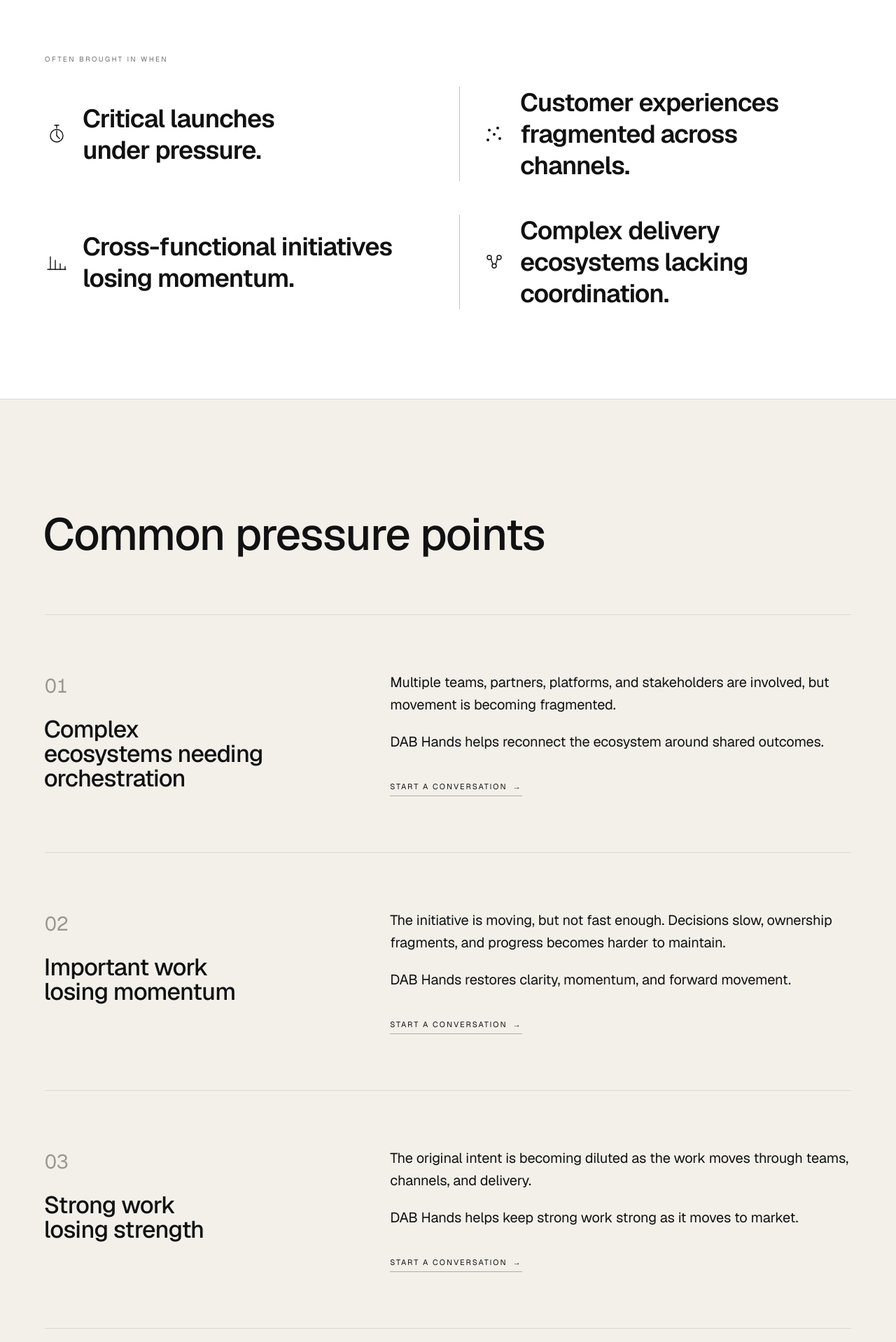
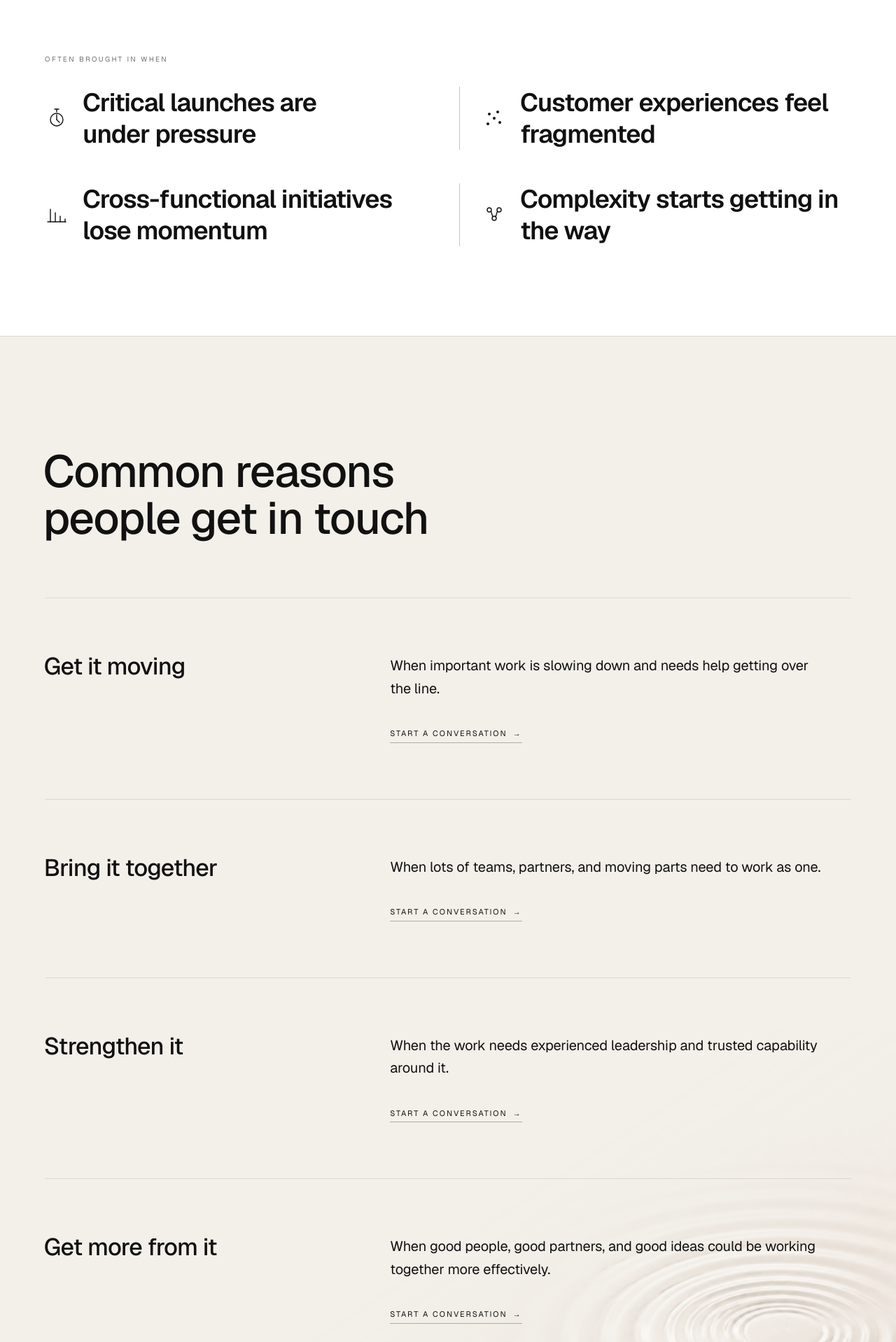
Before and after one commit to darrenbrett-lang/dabhands.delivery, a Next.js app: page /where-we-step-in in a window 1280 px wide. Shown: the part 640-2558 px from the top of the page at 70% size. Built offline with nearby package versions, Linux system fonts and the light colour scheme.

Commit message:
Run new surface copy through Where we step in page

```diff
--- a/pages/where-we-step-in.tsx
+++ b/pages/where-we-step-in.tsx
@@ -1,4 +1,3 @@
-import { Fragment } from 'react';
 import { motion } from 'framer-motion';
 import { Layout } from '@/components/Layout';
 import { FadeUp } from '@/components/FadeUp';
@@ -12,7 +11,7 @@ import { mailto } from '@/lib/mailto';
 
 const builtForItems = [
   {
-    label: 'Critical launches under pressure.',
+    label: 'Critical launches are under pressure',
     icon: (
       <svg width="34" height="34" viewBox="0 0 34 34" fill="none" stroke="currentColor" strokeWidth="1.4" strokeLinecap="round" strokeLinejoin="round">
         <circle cx="17" cy="19" r="9" />
@@ -24,7 +23,7 @@ const builtForItems = [
     ),
   },
   {
-    label: 'Customer experiences fragmented across channels.',
+    label: 'Customer experiences feel fragmented',
     icon: (
       <svg width="34" height="34" viewBox="0 0 34 34" fill="none">
         <circle cx="10" cy="11" r="2" fill="currentColor" />
@@ -36,7 +35,7 @@ const builtForItems = [
     ),
   },
   {
-    label: 'Cross-functional initiatives losing momentum.',
+    label: 'Cross-functional initiatives lose momentum',
     icon: (
       <svg width="34" height="34" viewBox="0 0 34 34" fill="none" stroke="currentColor" strokeWidth="1.4" strokeLinecap="round" strokeLinejoin="round">
         <line x1="4" y1="27" x2="30" y2="27" />
@@ -48,7 +47,7 @@ const builtForItems = [
     ),
   },
   {
-    label: 'Complex delivery ecosystems lacking coordination.',
+    label: 'Complexity starts getting in the way',
     icon: (
       <svg width="34" height="34" viewBox="0 0 34 34" fill="none" stroke="currentColor" strokeWidth="1.4" strokeLinecap="round" strokeLinejoin="round">
         <circle cx="10" cy="10" r="3" />
@@ -91,50 +90,24 @@ const cccItems = [
   },
 ];
 
-const interventions: Array<{ title: string; lead: string; outro: string }> = [
+const reasons: Array<{ label: string; body: string }> = [
   {
-    title: 'Complex ecosystems needing orchestration',
-    lead: 'Multiple teams, partners, platforms, and stakeholders are involved, but movement is becoming fragmented.',
-    outro: 'DAB Hands helps reconnect the ecosystem around shared outcomes.',
+    label: 'Get it moving',
+    body: 'When important work is slowing down and needs help getting over the line.',
   },
   {
-    title: 'Important work losing momentum',
-    lead: 'The initiative is moving, but not fast enough. Decisions slow, ownership fragments, and progress becomes harder to maintain.',
-    outro: 'DAB Hands restores clarity, momentum, and forward movement.',
+    label: 'Bring it together',
+    body: 'When lots of teams, partners, and moving parts need to work as one.',
   },
   {
-    title: 'Strong work losing strength',
-    lead: 'The original intent is becoming diluted as the work moves through teams, channels, and delivery.',
-    outro: 'DAB Hands helps keep strong work strong as it moves to market.',
+    label: 'Strengthen it',
+    body: 'When the work needs experienced leadership and trusted capability around it.',
   },
   {
-    title: 'The initiative needs experienced leadership',
-    lead: 'The work has become too important to leave to chance.',
-    outro: 'DAB Hands brings experienced leadership around the initiative where and when it is needed.',
-  },
-  {
-    title: 'Operational drag slowing progress',
-    lead: 'The work is being slowed by friction, unclear ownership, and delivery complexity.',
-    outro: 'DAB Hands reduces drag and helps the work move properly again.',
-  },
-  {
-    title: 'Existing investment underperforming',
-    lead: 'The business already has strong people, platforms, and ideas.\nThe challenge is helping them move together more effectively.',
-    outro: 'DAB Hands helps unlock more value from what already exists.',
+    label: 'Get more from it',
+    body: 'When good people, good partners, and good ideas could be working together more effectively.',
   },
 ];
-
-// Render soft-break lines inside a single <p>
-const SoftLines = ({ text }: { text: string }) => (
-  <>
-    {text.split('\n').map((line, i, arr) => (
-      <Fragment key={i}>
-        {line}
-        {i < arr.length - 1 && <br />}
-      </Fragment>
-    ))}
-  </>
-);
 
 export default function WhereWeStepIn() {
   return (
@@ -221,14 +194,14 @@ export default function WhereWeStepIn() {
           <div className="relative z-10 max-w-screen-xl mx-auto px-6 md:px-10 lg:px-16">
             <FadeUp>
               <h2 className="text-[36px] md:text-[52px] lg:text-[64px] font-medium leading-[1.02] tracking-[-0.03em] max-w-[18ch] mb-16 md:mb-20">
-                Common pressure points
+                Common reasons people get in touch
               </h2>
             </FadeUp>
 
             <ol className="list-none p-0 m-0">
-              {interventions.map((item, i) => (
+              {reasons.map((item, i) => (
                 <motion.li
-                  key={i}
+                  key={item.label}
                   initial={{ opacity: 0, y: 10 }}
                   whileInView={{ opacity: 1, y: 0 }}
                   viewport={{ once: true, margin: '-40px' }}
@@ -237,22 +210,16 @@ export default function WhereWeStepIn() {
                 >
                   <div className="grid md:grid-cols-12 gap-4 md:gap-6 lg:gap-8">
                     <div className="md:col-span-4">
-                      <p className="font-mono text-[24px] md:text-[28px] text-dab-charcoal/40 tabular-nums mb-4 md:mb-6">
-                        {String(i + 1).padStart(2, '0')}
-                      </p>
                       <h3 className="text-2xl md:text-3xl lg:text-[34px] font-semibold tracking-[-0.022em] leading-tight max-w-[14ch]">
-                        {item.title}
+                        {item.label}
                       </h3>
                     </div>
                     <div className="md:col-span-7 md:col-start-6">
-                      <div className="space-y-5 text-xl text-dab-charcoal leading-relaxed max-w-[52ch]">
-                        <p>
-                          <SoftLines text={item.lead} />
-                        </p>
-                        <p>{item.outro}</p>
-                      </div>
+                      <p className="text-xl text-dab-charcoal leading-relaxed max-w-[52ch]">
+                        {item.body}
+                      </p>
                       <a
-                        href={mailto({ subject: item.title })}
+                        href={mailto({ subject: item.label })}
                         className="group inline-flex items-center gap-2 mt-8 md:mt-10 font-mono text-[11px] tracking-[0.18em] uppercase text-dab-charcoal border-b border-dab-charcoal/30 hover:border-dab-charcoal pb-1 transition-colors"
                       >
                         Start a conversation
@@ -272,8 +239,8 @@ export default function WhereWeStepIn() {
             <p className="font-mono text-[10px] tracking-[0.24em] uppercase text-dab-charcoal/60 mb-6 md:mb-8">
               The outcome
             </p>
-            <h2 className="text-[36px] md:text-[52px] lg:text-[64px] font-medium leading-[1.02] tracking-[-0.03em] max-w-[18ch] mb-14 md:mb-20">
-              When important work moves together more effectively
+            <h2 className="text-[36px] md:text-[52px] lg:text-[64px] font-medium leading-[1.02] tracking-[-0.03em] max-w-[20ch] mb-14 md:mb-20">
+              When important work moves together more effectively, you get:
             </h2>
             <ul className="grid grid-cols-1 md:grid-cols-12 gap-y-10 md:gap-y-0 md:gap-x-6 lg:gap-x-8 list-none p-0 m-0">
               {cccItems.map((item, i) => (
@@ -313,7 +280,7 @@ export default function WhereWeStepIn() {
           <div className="relative z-10 max-w-screen-xl mx-auto px-6 md:px-10 lg:px-16">
             <FadeUp>
               <p className="font-mono text-[10px] tracking-[0.24em] uppercase text-dab-cream/55 mb-10 md:mb-14">
-                Why expert delivery matters
+                Why experienced delivery matters
               </p>
             </FadeUp>
             <FadeUp delay={0.08}>
@@ -325,7 +292,7 @@ export default function WhereWeStepIn() {
                   Human systems are not.
                 </span>
                 <span className="block mb-4 md:mb-5">
-                  Most businesses do not lose on <HandUnderline delay={1.2} variant={3}>ambition</HandUnderline>.
+                  Most organisations do not lose on <HandUnderline delay={1.2} variant={3}>ambition</HandUnderline>.
                 </span>
                 <span className="block">
                   They lose through <HandUnderline delay={1.4} variant={2}>execution</HandUnderline>.
@@ -387,11 +354,6 @@ export default function WhereWeStepIn() {
                 Backed by 20+ years helping strong work stay strong as it moves to market.
               </p>
             </FadeUp>
-            <FadeUp delay={0.12}>
-              <p className="mt-8 md:mt-10 text-xl md:text-2xl text-dab-charcoal/75 leading-relaxed max-w-[34ch] mx-auto">
-                We help organisations get stronger digital work out into the world.
-              </p>
-            </FadeUp>
             <FadeUp delay={0.24}>
               <div className="mt-14 md:mt-20 flex justify-center">
                 <BoxCTA href="/experience" label="Experience" />
```
